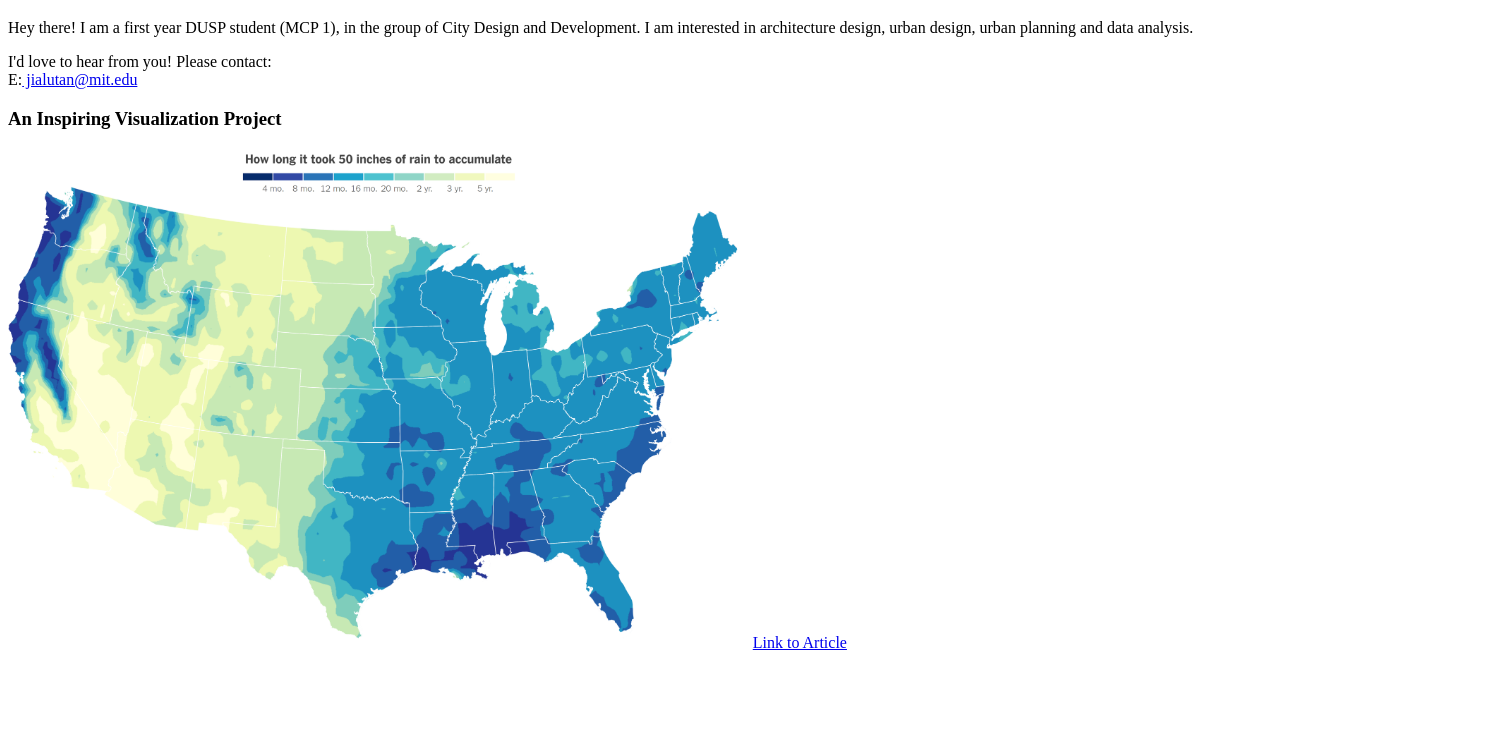
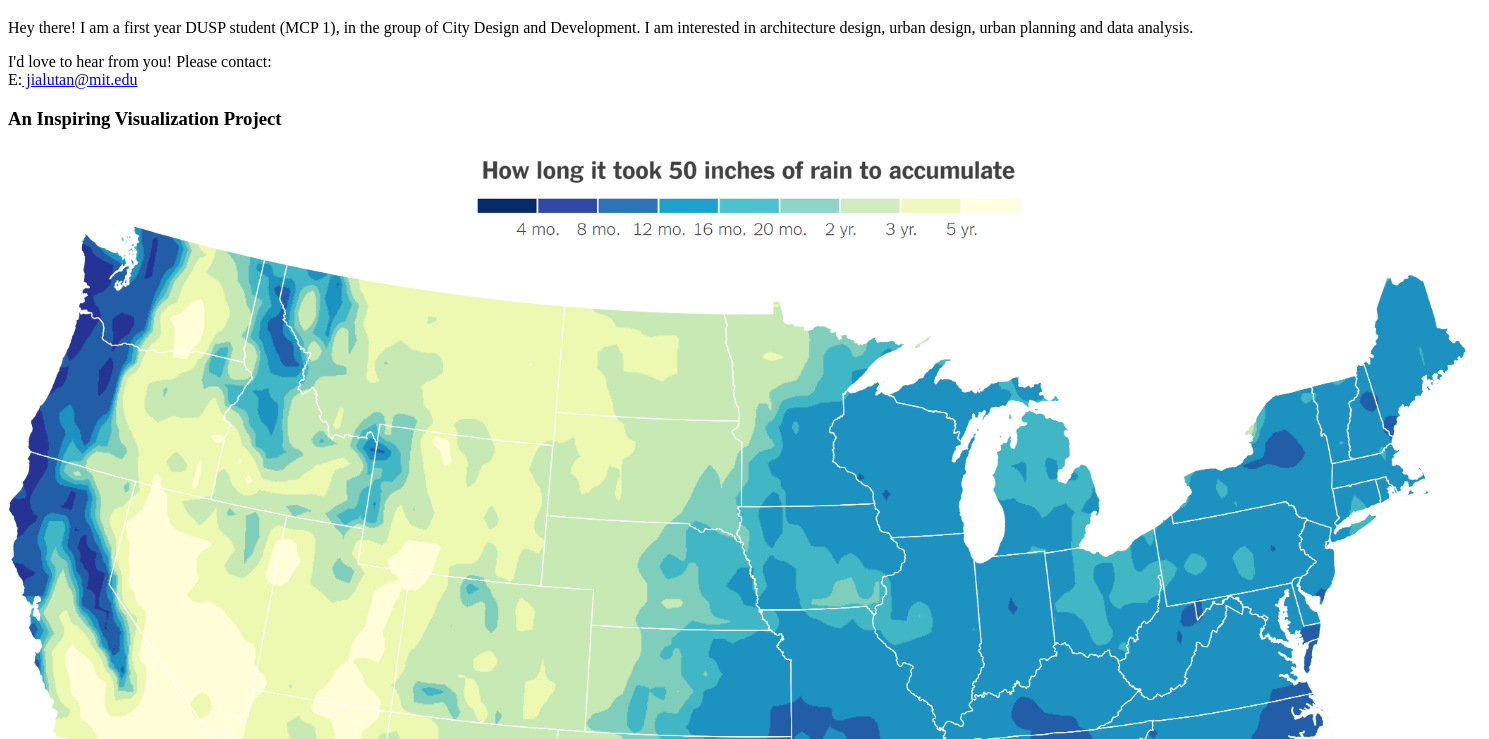
Before and after one commit to jialululu/jialululu.github.io, a plain HTML site: page index.html in a window 1280 px wide. Shown: the part 61-800 px from the top of the page, 1489 px wide, since content can reach past the window. Drawn offline with Linux system fonts and the light colour scheme.

Commit message:
updated index.html

```diff
--- a/index.html
+++ b/index.html
@@ -23,7 +23,7 @@
 	<p> I'd love to hear from you! Please contact:<br>
 	E:<a href="mailto:jialutan@mit.edu">  jialutan@mit.edu</a> </p>
 	<h3> An Inspiring Visualization Project</h3>
-	<img src="days-blocky.png" height = "500">
+	<img src="days-blocky.png" height = "1000">
 	<a href = "https://www.nytimes.com/interactive/2017/08/29/upshot/harvey-rainfall-where-you-live.html">Link to Article</a>
 </body>
 <!-- end the html file  -->
```
